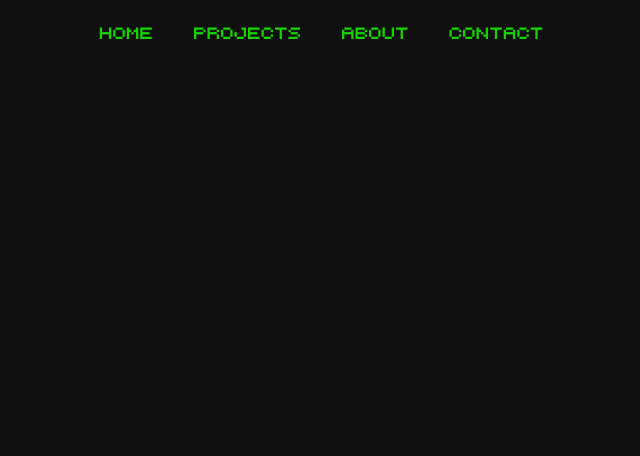
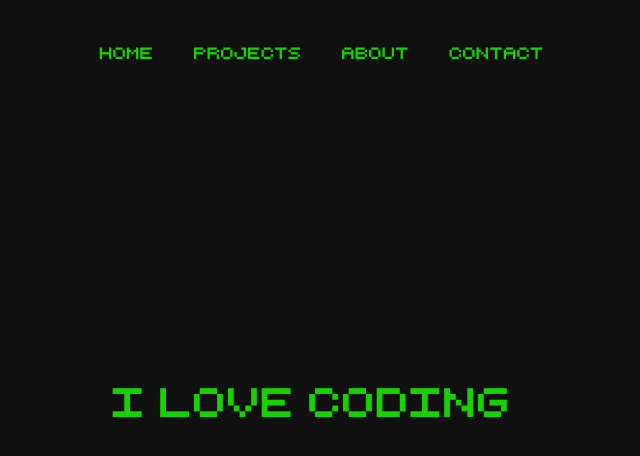
Before and after one commit to NikolozDvalishvili21/Portfolio, a React (Create React App) app in the folder portfolio/: page / in a window 1280 px wide. Shown: the top 456 px of the page, without its empty margins (319-959 px from the left). Built offline with nearby package versions, Linux system fonts and the light colour scheme.

Commit message:
made introduction of me

```diff
--- /dev/null
+++ b/portfolio/src/components/ImagePop/index.jsx
@@ -0,0 +1,28 @@
+import React from "react";
+import "../ImagePop/style.css";
+import { ReactTyped } from "react-typed";
+
+const Image = () => {
+  const strings = [
+    "<span style='color: #17D102;'>HELLO! I AM </span><span style='color: #FF5733;'>NIKA DVALISHVILI</span>",
+    "I LOVE CODING",
+    "WELCOME TO MY WEBSITE",
+  ];
+
+  return (
+    <div className="introduction">
+      <ReactTyped
+        strings={strings}
+        typeSpeed={50}
+        backSpeed={20}
+        backDelay={1500}
+        loop
+        cursorChar=">"
+        showCursor={true}
+        style={{ fontFamily: "retro", fontSize: "40px", color: "#17D102" }}
+      />
+    </div>
+  );
+};
+
+export default Image;
--- /dev/null
+++ b/portfolio/src/components/ImagePop/style.css
@@ -0,0 +1,12 @@
+.introduction {
+    position: absolute;
+    top: 50%;
+    left: 50%;
+    transform: translate(-50%, -50%);
+    width: 100%;
+    max-width: 900px; /* Adjust max-width as needed */
+    height: 80vh;
+    display: flex;
+    justify-content: center;
+    align-items: center;
+  }
--- a/portfolio/src/components/Navbar/style.css
+++ b/portfolio/src/components/Navbar/style.css
@@ -2,7 +2,7 @@
     display: flex;
     gap: 40px;
     justify-content: center;
-    padding-top: 20px;
+    padding-top: 40px;
   }
 
   .inner_content_side {
@@ -27,7 +27,7 @@
   .projects:hover,
   .about:hover,
   .contact:hover {
-    border-bottom: 3px solid #17d102;
+    color: #F700FF;
   }
 
   .burger {
--- a/portfolio/src/pages/Home.jsx
+++ b/portfolio/src/pages/Home.jsx
@@ -1,10 +1,11 @@
 import React from "react";
 import Navbar from "../components/Navbar/index"
-
+import Image from "../components/ImagePop/index"
 const Home = () => {
     return (
         <>
             <Navbar />
+            <Image />
         </>
     )
 };
```
Also changed, not shown: portfolio/src/images/me.jpg (added).
